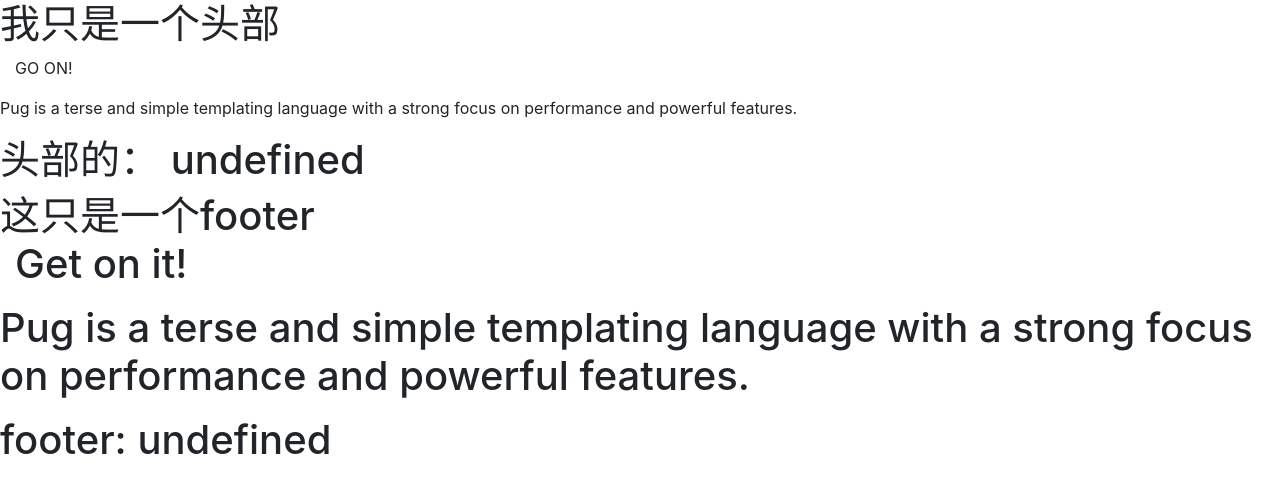
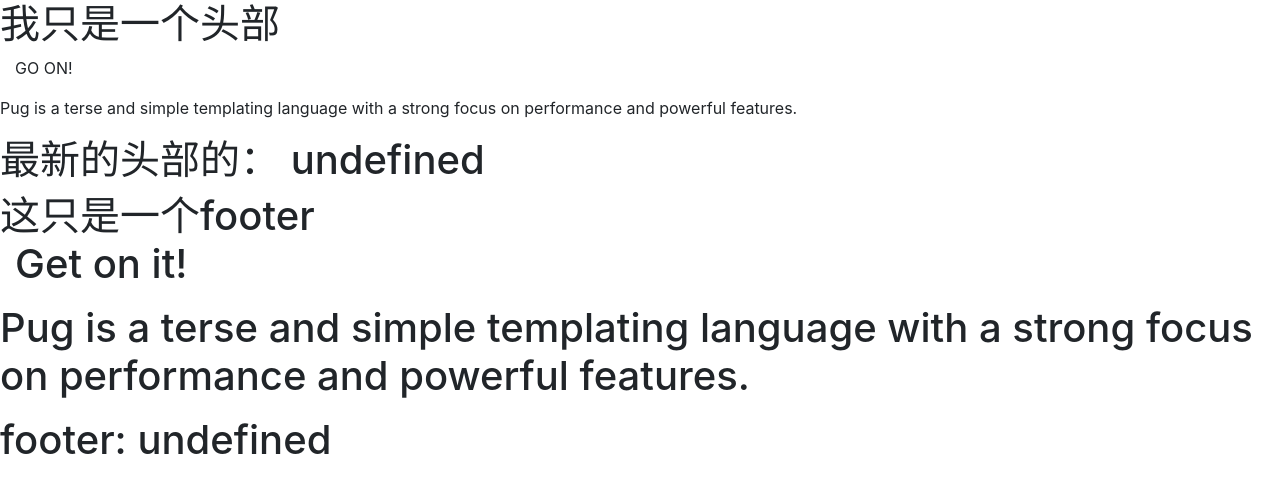
Before and after one commit to 18348086338/darongft, a website: page view/int_base.pug in a window 1280 px wide. Drawn offline with nearby package versions, Linux system fonts and the light colour scheme; files that its build step writes are made by us from their sources; files whose address does not match are found by name.

Commit message:
合并冲突

```diff
--- a/view/index_index.pug
+++ b/view/index_index.pug
@@ -2,7 +2,7 @@
 
 //- 这里是内容去
 block content
-h1 我是首页，我要做很多东西
+  h1 我是首页，我要做很多东西
     #container.col
         if youAreUsingPug
             p 大家好大家好
@@ -10,4 +10,4 @@
             p Get on it!
         p.
             在首页真好
-            h1=name
+        h1=name
--- a/view/int_header.pug
+++ b/view/int_header.pug
@@ -7,4 +7,4 @@ h1 我只是一个头部
 p.
   Pug is a terse and simple templating language with a
   strong focus on performance and powerful features.
-h1='头部的： '+name
+h1='最新的头部的： '+name
```
Also changed, not shown: view/module_list_download.pug (added), 3 other files.
